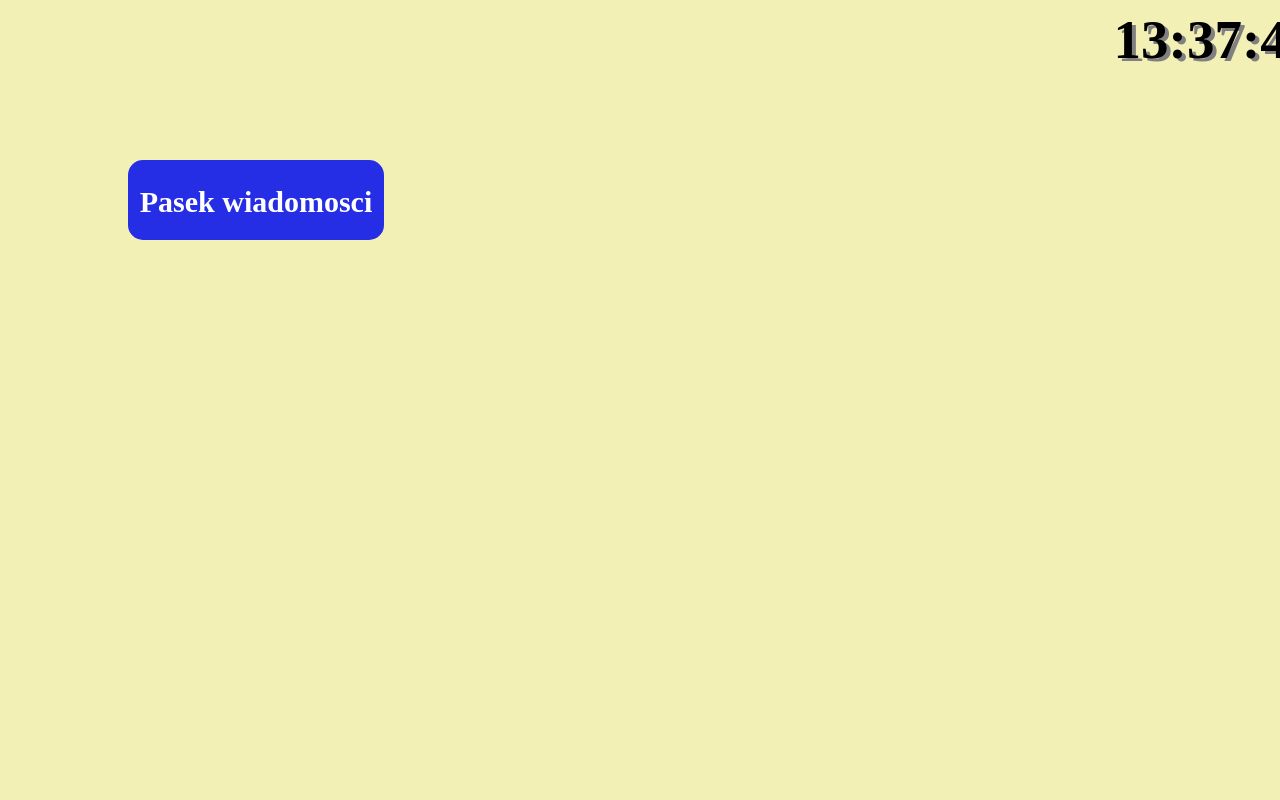
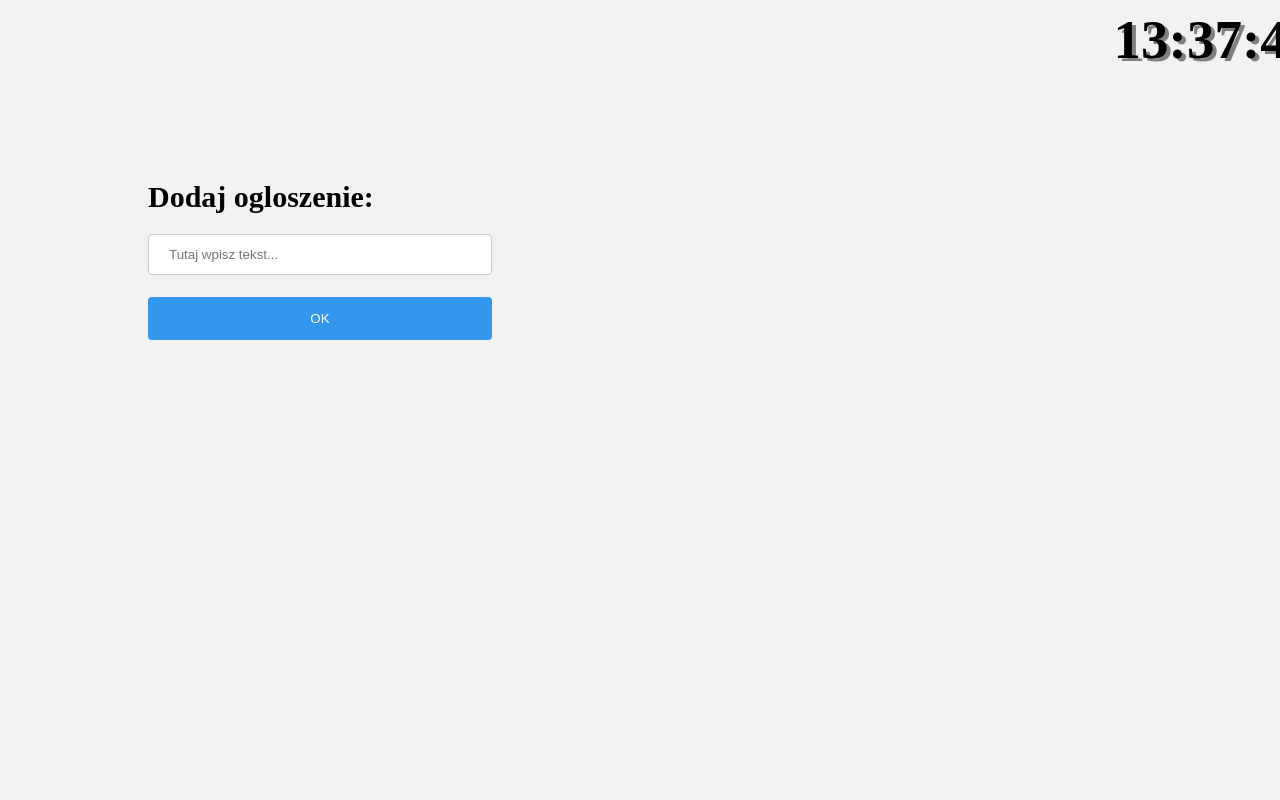
Before and after one commit to wolkonowski/TELEWIZOR, a PHP site: page /pasek.php in a window 1280 px wide. Run offline with PHP 8.4, Linux system fonts and the light colour scheme.

Commit message:
adding news

```diff
--- a/Adding/pasek.php
+++ b/Adding/pasek.php
@@ -7,29 +7,37 @@
 
 <div id="background">
 
-<div id="downTitles"> Pasek wiadomosci </div>
-
 <div id="time"> </div>
 
-<script type="text/javascript">
-function zegar(){
+<?php
 
-    now = new Date();
-    var hours = now.getHours();
-    var min = now.getMinutes();
-    var sec = now.getSeconds();
 
-    if (hours < 10) hours = "0" + hours;
-    if (min < 10) min = "0" + min;
-    if (sec < 10) sec = "0" + sec;
+if (isset($_POST['add'])) {
+	echo "abc";
+}
+?>
 
-    document.getElementById('time').innerHTML = hours + ":" + min + ":" + sec;
 
-    setTimeout("zegar()", 1000);
-}
-zegar();
-</script>
+
+
+<div id="add">
+
+
+<div id="lab">
+<form action="" method="POST">
+    <label> Dodaj ogloszenie: </label>
+    <input type="text" id='value1' name="value" autocomplete="off" placeholder="Tutaj wpisz tekst...">
+
+    <input type="submit" onclick="javascript:submit1()" name="add" value="OK">
+
+</form>
 </div>
 
+</div>
+
+
+</div>
+
+<script type="text/javascript" src="script.js"></script>
 </body>
 </html>
--- a/Adding/script.js
+++ b/Adding/script.js
@@ -1,11 +1,28 @@
 
 var czas = 0;
 
-	function animacja(abc){
-		$(document).ready(function(){
-				var div = $(abc);
-				div.animate({
-					top: '23%',
-				}, 250);
-		});
-	}
+function emptyError(){
+
+}
+
+function submit1(){
+	if(document.getElementById('value1').value == ''||document.getElementById('value1').value == ' ') event.stopPropagation();
+}
+
+function zegar(){
+
+    now = new Date();
+    var hours = now.getHours();
+    var min = now.getMinutes();
+    var sec = now.getSeconds();
+
+    if (hours < 10) hours = "0" + hours;
+    if (min < 10) min = "0" + min;
+    if (sec < 10) sec = "0" + sec;
+
+    document.getElementById('time').innerHTML = hours + ":" + min + ":" + sec;
+
+    setTimeout("zegar()", 1000);
+}
+
+zegar();
--- a/Adding/styleAdmin.css
+++ b/Adding/styleAdmin.css
@@ -11,7 +11,7 @@
 
 #background{
 	position: absolute;
-	background-color: #F3F0B6;
+	background-color: #f2f2f2;
 	left: 0%;
 	top: 0%;
 	width: 100%;
@@ -35,6 +35,79 @@
 	outline:none;
 }
 
+#add{
+	position: absolute;
+	font-size: 30px;
+	font-weight: 700;
+	color: black;
+	height: 40%;
+	width: 30%;
+	left: 10%;
+	top: 20%;
+	border-radius: 15px;
+	outline:none;
+}
+
+#post1{
+	position: absolute;
+	font-size: 20px;
+	font-weight: 400;
+	color: black;
+	height: 20%;
+	width: 80%;
+	left: 5%;
+	top: 60%;
+}
+
+#post2 {
+
+	background-color: #F3F0B6;
+	color: black;
+	padding: 14px 20px;
+	margin: 8px 0;
+	border: none;
+	border-radius: 4px;
+	cursor: pointer;
+    height: 20%;
+	width: 8%;
+	left: 88%;
+	top: 60%;
+
+}
+
+input[type=text], select {
+  width: 100%;
+  padding: 12px 20px;
+  margin: 20px 0;
+  display: inline-block;
+  border: 1px solid #ccc;
+  border-radius: 4px;
+  box-sizing: border-box;
+}
+
+input[type=submit] {
+  width: 100%;
+  background-color: #3397ef;
+  color: white;
+  padding: 14px 20px;
+  margin: 2px 0;
+  border: none;
+  border-radius: 4px;
+  cursor: pointer;
+}
+
+input[type=submit]:hover {
+  background-color: #0081f3;
+}
+
+#lab {
+  border-radius: 5px;
+  background-color: #f2f2f2;
+  padding: 20px;
+}
+
+
+
 #downTitles:hover{
 	background-color: #7c25e5;
 }
```
